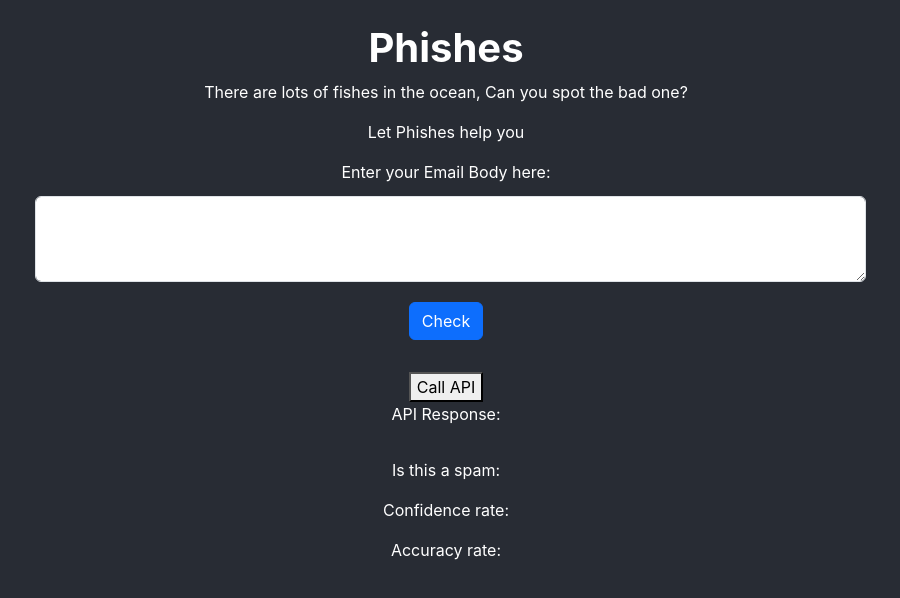
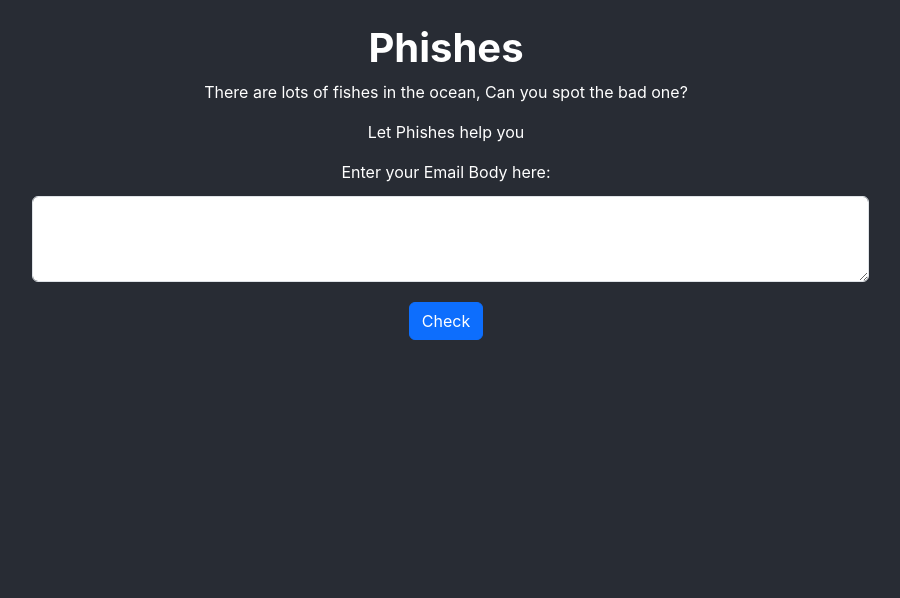
Before and after one commit to giosroom99/Phishes, a React (Create React App) app: page / in a window 1280 px wide. Shown: the top 598 px of the page, without its empty margins (194-1094 px from the left). Built offline with nearby package versions, Linux system fonts and the light colour scheme.

Commit message:
modified:   src/App.js 	modified:   src/controller.js     We can now make requests and display a reponses

```diff
--- a/src/App.js
+++ b/src/App.js
@@ -13,57 +13,13 @@ export function Header() {
     </div>
   );
 }
-function MyForm() {
-  const [emailBody, setEmailBody] = useState("");
-  console.log(emailBody);
-  return (
-    <div className="row">
-      <div className=" col-9 mx-auto">
-        <form>
-          <div class="mb-3">
-            <label for="exampleFormControlTextarea1" class="form-label">
-              Enter your Email Body here:
-            </label>
-            <textarea
-              class="form-control m-1"
-              id="exampleFormControlTextarea1"
-              rows="3"
-              onChange={(e) => setEmailBody(e.target.value)}
-            ></textarea>
-            <button className="btn btn-primary m-3" type="submit">
-              Check
-            </button>
-          </div>
-        </form>
-      </div>
-    </div>
-  );
-}
-
-function ResponseArea() {
-  return (
-    <div className="container">
-      <p className="" id="prediction-id">
-        Is this a spam:{" "}
-      </p>
-      <p className="" id="confidence-id">
-        Confidence rate:{" "}
-      </p>
-      <p className="" id="accuracy-id">
-        Accuracy rate:{" "}
-      </p>
-    </div>
-  );
-}
 
 function App() {
   return (
     <div className="App container">
       <Header />
-      <MyForm />
 
       <MyComponent />
-      <ResponseArea />
     </div>
   );
 }
--- a/src/controller.js
+++ b/src/controller.js
@@ -1,46 +1,103 @@
 import React, { Component } from "react";
-import axios from "axios";
 
 class MyComponent extends Component {
   constructor(props) {
     super(props);
     this.state = {
-      responseText: "", // To store the API response text
+      response: null, // To store the API response data
+      emailBody: "", // To store the entered email body
     };
   }
 
-  callAPI = () => {
+  callAPI = (emailBody) => {
     const url = "http://localhost:5000/check-email";
-    const data = "Subject: naturally irresistible your corporate...#";
 
     fetch(url, {
       method: "POST",
-      body: data,
+      body: emailBody, // Use the email body from the form
       headers: {
         "Content-Type": "text/plain",
       },
     })
-      .then((response) => response.json()) // Parse the JSON response
+      .then((response) => response.json())
       .then((result) => {
-        const cleanedData = result.cleaned_data; // Extract cleaned_data from the response
-        this.setState({ responseText: cleanedData }); // Update the component's state
+        this.setState({ response: result }); // Store the entire response object
       })
       .catch((error) => {
-        console.error("Error:", error);
+        alert("Error:", error);
       });
+  };
+
+  handleSubmit = (e) => {
+    e.preventDefault(); // Prevent the default form submission
+    this.callAPI(this.state.emailBody); // Call the API with the entered email body
   };
 
   render() {
     return (
       <div>
-        <button onClick={this.callAPI}>Call API</button>
-        <div>
-          <p>API Response:</p>
-          <pre>{this.state.responseText}</pre>
+        <div className="col-9 mx-auto">
+          <form onSubmit={this.handleSubmit}>
+            <div className="mb-3">
+              <label
+                htmlFor="exampleFormControlTextarea1"
+                className="form-label"
+              >
+                Enter your Email Body here:
+              </label>
+              <textarea
+                className="form-control m-1"
+                id="exampleFormControlTextarea1"
+                rows="3"
+                value={this.state.emailBody} // Set the value from the state
+                onChange={(e) => this.setState({ emailBody: e.target.value })} // Update state on change
+              ></textarea>
+              <button className="btn btn-primary m-3" type="submit">
+                Check
+              </button>
+            </div>
+          </form>
         </div>
+
+        <ResponseArea response={this.state.response} />
       </div>
     );
   }
 }
 
 export default MyComponent;
+
+function ResponseArea(props) {
+  const { response } = props;
+
+  if (!response) {
+    return null; // If no response, don't render anything
+  }
+
+  const { Spam, Confidence_rate, Accuracy_rate } = response;
+
+  console.log(response);
+
+  return (
+    <div className="container m-3">
+      <div className="row">
+        <div className="col-5 mx-auto">
+          <div
+            className={`alert ${
+              Spam ? "alert-danger" : "alert-success"
+            } fw-bold fs-4`}
+            role="alert"
+          >
+            Is this a spam: {Spam.toString()}
+          </div>
+          <div className="alert alert-primary fw-bold fs-4" role="alert">
+            Confidence rate: {Confidence_rate}
+          </div>
+          <div className="alert alert-primary fw-bold fs-4" role="alert">
+            Accuracy rate: {Accuracy_rate}
+          </div>
+        </div>
+      </div>
+    </div>
+  );
+}
```
